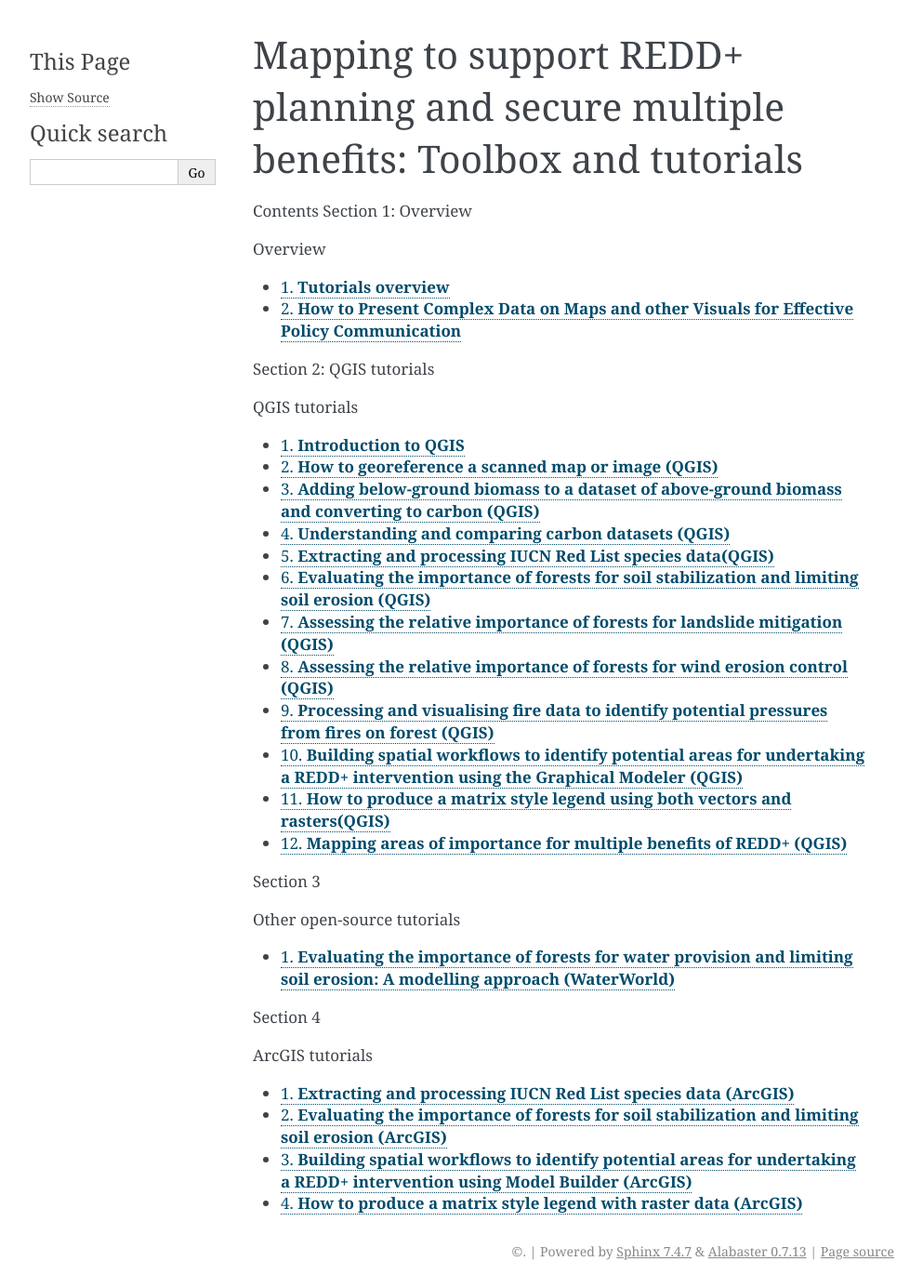
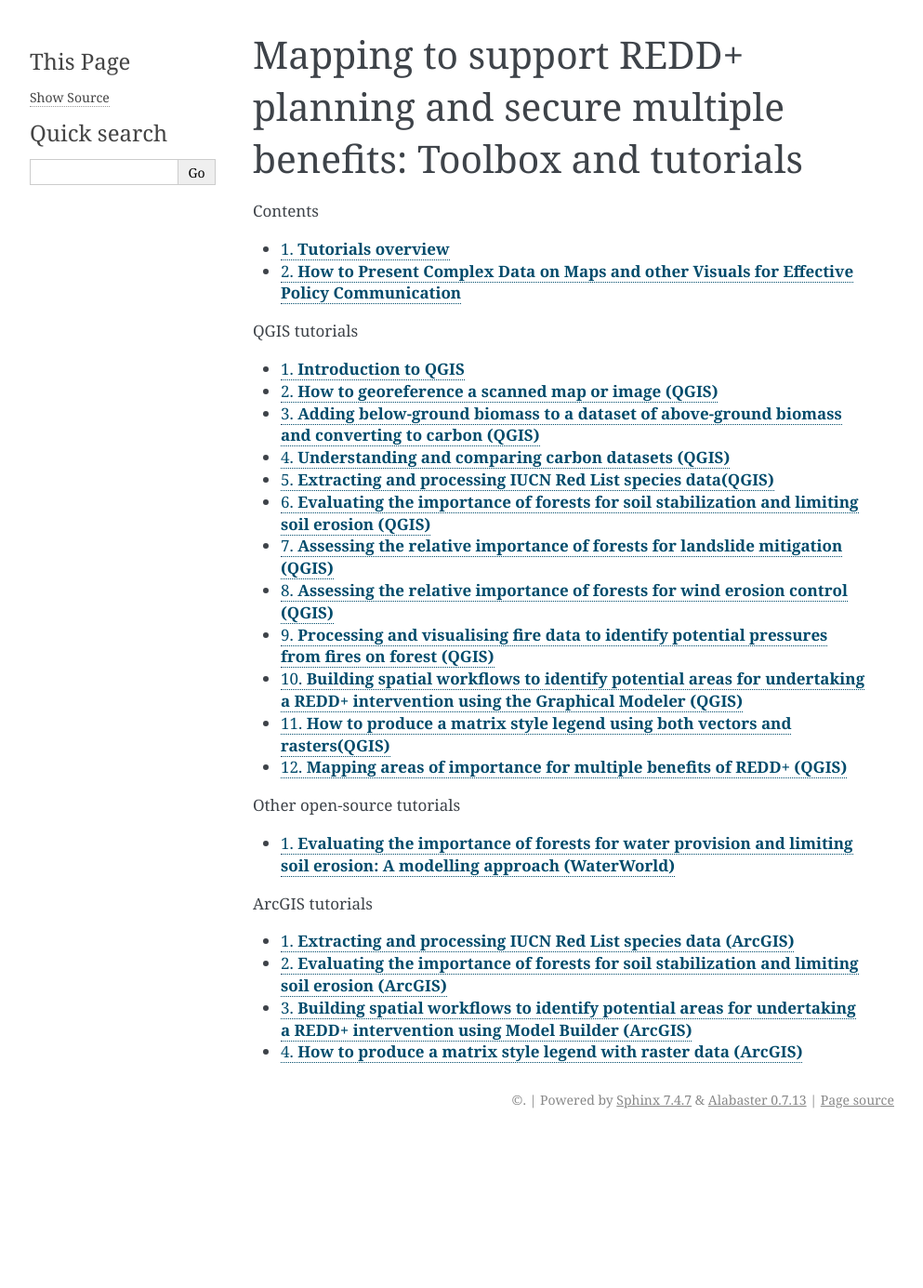
Before and after one commit to corinnar/GIS_tutorials, a Sphinx documentation site: the page built from docs/source/index.rst, in a window 1280 px wide. Shown: the whole page at 93% size, without its empty margins (148-1141 px from the left). Built offline with Sphinx 7.4.7, drawn with Linux system fonts in a browser that asks for light colours; pages that are not in the unit, such as notebooks, are missing from menus; after the commit the page ends 1222 px from its top, so only the background shows below that.

Commit message:
Update index.rst

```diff
--- a/docs/source/index.rst
+++ b/docs/source/index.rst
@@ -1,21 +1,18 @@
 --------------------------------------------------------------------------------------
 Mapping to support REDD+ planning and secure multiple benefits: Toolbox and tutorials
 --------------------------------------------------------------------------------------
-Contents
-Section 1: Overview
 
 .. toctree::
    :numbered:
-   :caption: Overview
+   :caption: Contents
    :maxdepth: 1
 
    GIS_TOOLS_PAGE
    MappingGuidanceEffectivePolicy
 
-Section 2: QGIS tutorials
-
 .. toctree::
    :numbered:
+   :name: test
    :caption: QGIS tutorials
    :maxdepth: 1
 
@@ -33,7 +30,6 @@ Section 2: QGIS tutorials
    MatrixLegend_QGIS
    MultipleBenefits_QGIS
 
-Section 3
 
 .. toctree::
    :numbered:
@@ -41,8 +37,6 @@ Section 3
    :maxdepth: 1
 
    WaterWorld_Other
-
-Section 4
 
 .. toctree::
    :numbered:
```
